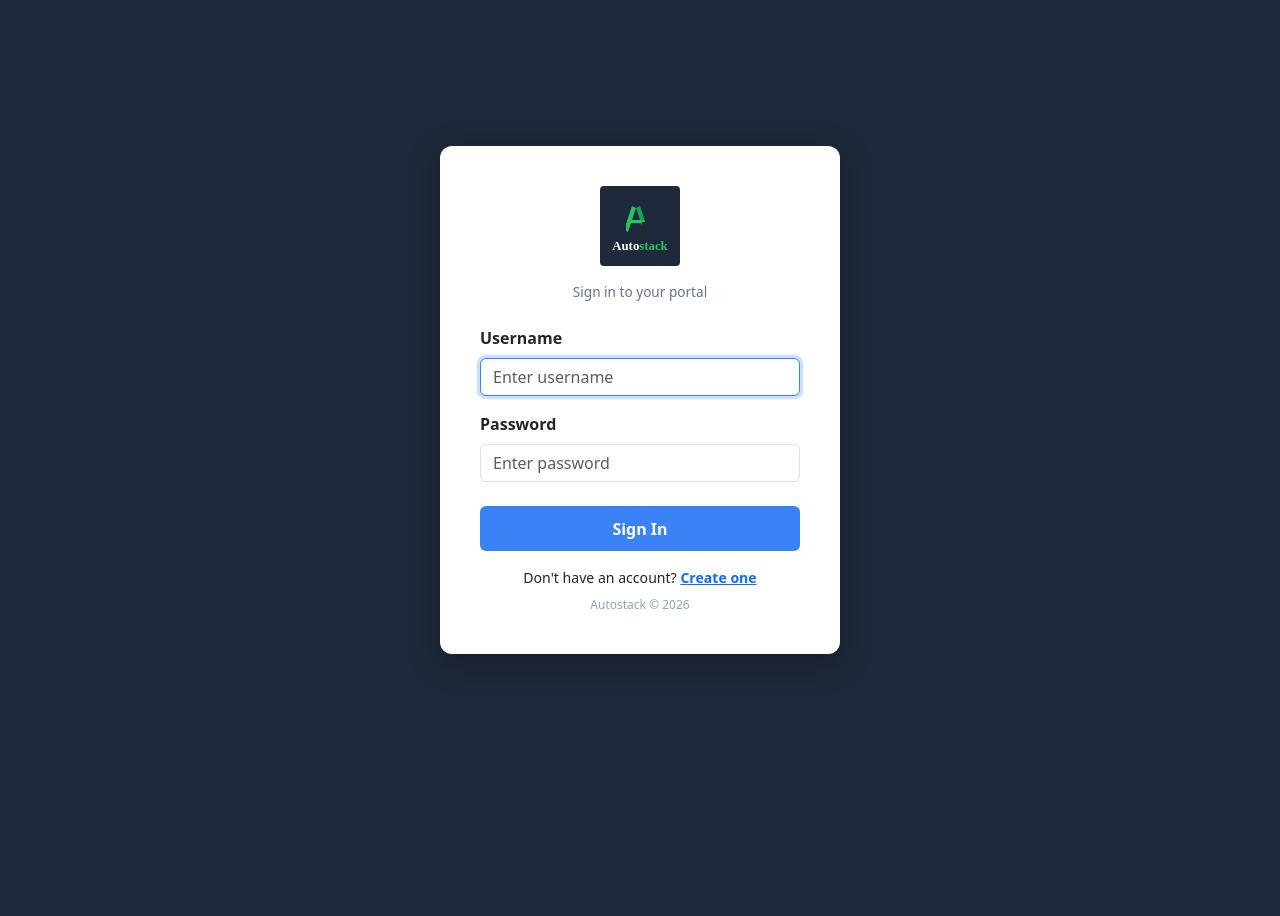
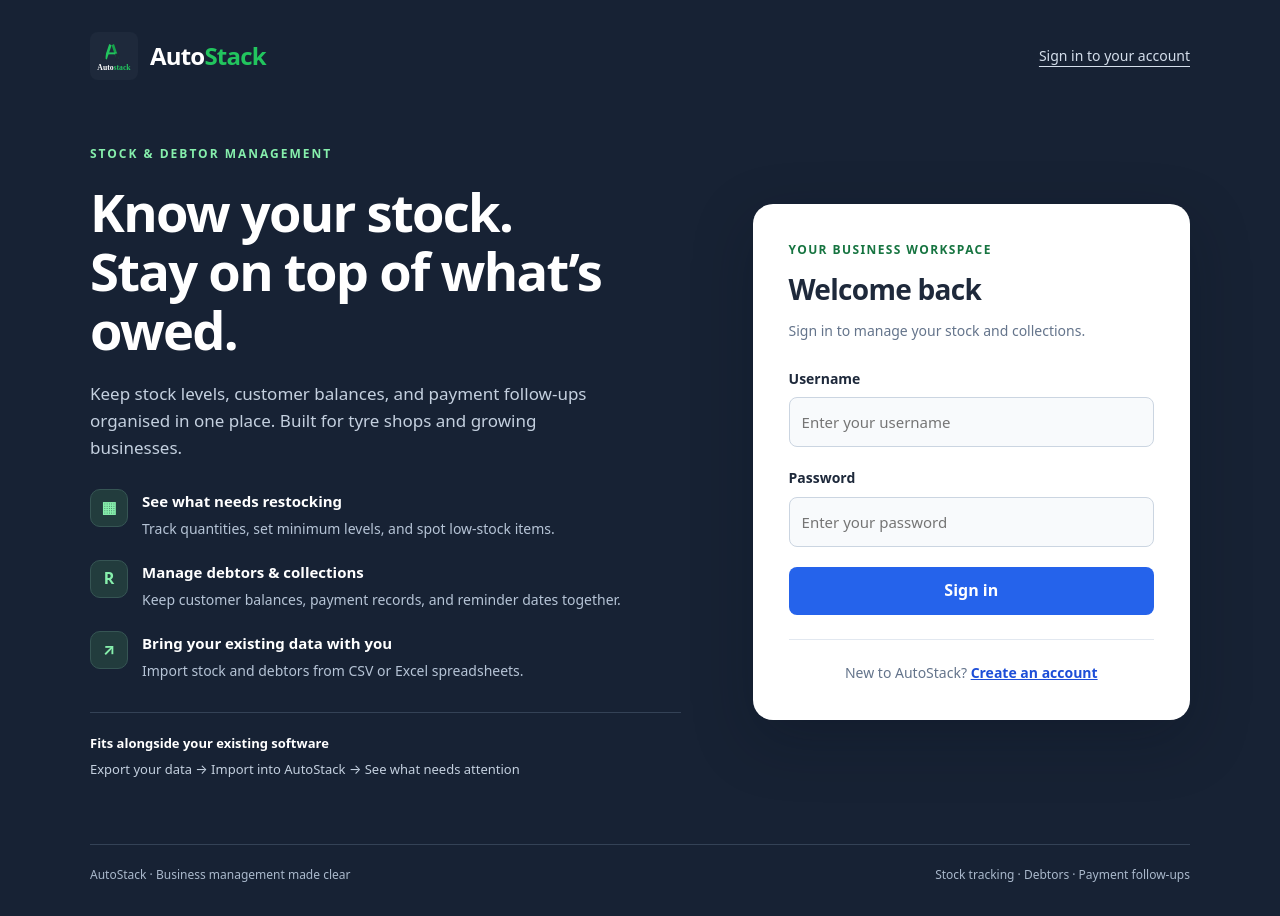
Before and after one commit to ameenosman1104-hash/autostack, a Flask app: page /login in a window 1280 px wide. Before the commit the page ends 654 px from the top, so only its background shows below. Run offline with Flask 3, Linux system fonts and the light colour scheme.

Commit message:
Present AutoStack features on professional login page

```diff
--- a/app/templates/login.html
+++ b/app/templates/login.html
@@ -3,49 +3,85 @@
 <head>
   <meta charset="UTF-8">
   <meta name="viewport" content="width=device-width, initial-scale=1">
-  <title>Login — Autostack</title>
-  <link href="https://cdn.jsdelivr.net/npm/bootstrap@5.3.0/dist/css/bootstrap.min.css" rel="stylesheet">
+  <meta name="description" content="AutoStack helps businesses track stock, manage outstanding customer balances, and organise payment follow-ups in one place.">
+  <title>AutoStack — Stock &amp; Debtor Management</title>
+  <link rel="manifest" href="/manifest.json">
+  <meta name="theme-color" content="#1e293b">
   <style>
-    body { background:#1E293B; min-height:100vh; display:flex; align-items:center; justify-content:center; }
-    .login-card { background:#fff; border-radius:12px; padding:2.5rem; width:100%; max-width:400px; box-shadow:0 8px 32px rgba(0,0,0,.3); }
-    .login-logo { color:#3B82F6; font-size:2rem; font-weight:800; }
-    .login-sub  { color:#64748B; font-size:.85rem; }
-    .btn-login  { background:#3B82F6; border:none; font-weight:600; padding:.65rem; }
-    .btn-login:hover { background:#2563EB; }
-    .form-control:focus { border-color:#3B82F6; box-shadow:0 0 0 .2rem rgba(59,130,246,.25); }
+    * { box-sizing:border-box; }
+    body { margin:0; background:#172234; color:#fff; font-family:system-ui,-apple-system,"Segoe UI",sans-serif; line-height:1.6; }
+    a { color:inherit; }
+    .page { max-width:1180px; margin:auto; padding:32px 40px; }
+    header { display:flex; align-items:center; justify-content:space-between; gap:20px; }
+    .brand { display:flex; align-items:center; gap:12px; font-size:24px; font-weight:800; letter-spacing:-.8px; }
+    .brand img { width:48px; height:48px; border-radius:8px; }
+    .brand span span { color:#22c55e; }
+    .header-link { color:#d4deeb; font-size:14px; text-underline-offset:5px; }
+    main { display:grid; grid-template-columns:minmax(0,1.35fr) minmax(320px,1fr); gap:72px; align-items:center; padding:64px 0; }
+    .eyebrow { color:#86efac; text-transform:uppercase; letter-spacing:2px; font-size:12px; font-weight:700; }
+    h1 { font-size:clamp(34px,4.1vw,54px); line-height:1.12; letter-spacing:-1.7px; margin:20px 0; max-width:600px; }
+    .intro { color:#c4d0df; font-size:17px; max-width:530px; margin:0 0 28px; }
+    .features { list-style:none; padding:0; margin:0; display:grid; gap:20px; }
+    .features li { display:flex; align-items:flex-start; gap:14px; }
+    .feature-icon { color:#86efac; background:#223c3d; border:1px solid #365554; border-radius:10px; width:38px; height:38px; display:grid; place-items:center; flex-shrink:0; font-weight:700; }
+    .features strong { font-size:15px; }
+    .features p { margin:3px 0 0; color:#b6c4d6; font-size:14px; }
+    .workflow { border-top:1px solid #344256; margin-top:30px; padding-top:20px; color:#c4d0df; font-size:13px; }
+    .workflow strong { color:#fff; display:block; margin-bottom:5px; }
+    .login-card { background:#fff; color:#1e293b; border-radius:20px; padding:36px; box-shadow:0 20px 60px #080f1b40; }
+    .card-label { color:#167440; font-size:12px; text-transform:uppercase; font-weight:700; letter-spacing:1.4px; }
+    h2 { margin:8px 0; font-size:28px; letter-spacing:-.7px; }
+    .login-sub { color:#64748b; font-size:14px; margin:0 0 26px; }
+    label { display:block; font-size:14px; font-weight:600; margin-bottom:7px; }
+    input { width:100%; min-height:48px; border:1px solid #cbd5e1; border-radius:8px; padding:12px; font:inherit; font-size:15px; background:#f8fafc; color:#1e293b; }
+    .field { margin-bottom:20px; }
+    input:focus-visible,button:focus-visible,a:focus-visible { outline:3px solid #60a5fa; outline-offset:3px; }
+    button { width:100%; min-height:48px; border:0; border-radius:8px; background:#2563eb; color:#fff; font:inherit; font-weight:650; cursor:pointer; }
+    button:hover { background:#1d4ed8; }
+    .register { text-align:center; font-size:14px; margin:24px 0 0; padding-top:22px; border-top:1px solid #e2e8f0; color:#64748b; }
+    .register a { color:#1d4ed8; font-weight:650; }
+    .alert { background:#fef2f2; color:#991b1b; border:1px solid #fecaca; border-radius:8px; padding:12px; margin-bottom:18px; overflow-wrap:anywhere; }
+    footer { border-top:1px solid #344256; padding-top:20px; display:flex; justify-content:space-between; gap:12px; color:#aab9cc; font-size:12px; }
+    @media(max-width:800px) { .page { padding:24px; } main { gap:36px; padding:40px 0; grid-template-columns:1fr; } .login-card { max-width:520px; width:100%; } h1 { max-width:620px; } }
+    @media(max-width:440px) { .page { padding:20px; } .login-card { padding:26px 22px; } .brand { font-size:21px; } .header-link { font-size:13px; } h1 { font-size:36px; } footer { flex-direction:column; } }
   </style>
 </head>
 <body>
-  <div class="login-card">
-    <div class="text-center mb-4">
-      <img src="{{ url_for('static', filename='logo.svg') }}" alt="Autostack" style="height:80px; margin-bottom:1rem;">
-      <div class="login-sub">Sign in to your portal</div>
-    </div>
-
+  <div class="page">
+    <header>
+      <div class="brand"><img src="{{ url_for('static', filename='logo.svg') }}" alt=""><span>Auto<span>Stack</span></span></div>
+      <a class="header-link" href="#sign-in">Sign in to your account</a>
+    </header>
+    <main>
+      <section aria-labelledby="overview-title">
+        <div class="eyebrow">Stock &amp; debtor management</div>
+        <h1 id="overview-title">Know your stock.<br>Stay on top of what’s owed.</h1>
+        <p class="intro">Keep stock levels, customer balances, and payment follow-ups organised in one place. Built for tyre shops and growing businesses.</p>
+        <ul class="features">
+          <li><span class="feature-icon" aria-hidden="true">▦</span><div><strong>See what needs restocking</strong><p>Track quantities, set minimum levels, and spot low-stock items.</p></div></li>
+          <li><span class="feature-icon" aria-hidden="true">R</span><div><strong>Manage debtors &amp; collections</strong><p>Keep customer balances, payment records, and reminder dates together.</p></div></li>
+          <li><span class="feature-icon" aria-hidden="true">↗</span><div><strong>Bring your existing data with you</strong><p>Import stock and debtors from CSV or Excel spreadsheets.</p></div></li>
+        </ul>
+        <div class="workflow"><strong>Fits alongside your existing software</strong>Export your data → Import into AutoStack → See what needs attention</div>
+      </section>
+      <section class="login-card" id="sign-in" aria-labelledby="login-title">
+        <div class="card-label">Your business workspace</div>
+        <h2 id="login-title">Welcome back</h2>
+        <p class="login-sub">Sign in to manage your stock and collections.</p>
         {% with messages = get_flashed_messages(with_categories=true) %}
           {% for cat, msg in messages %}
-        <div class="alert alert-danger py-2">{{ msg }}</div>
+            <div class="alert" role="alert">{{ msg }}</div>
           {% endfor %}
         {% endwith %}
-
         <form method="POST">
-      <div class="mb-3">
-        <label class="form-label fw-semibold">Username</label>
-        <input type="text" name="username" class="form-control" placeholder="Enter username" autofocus required>
-      </div>
-      <div class="mb-4">
-        <label class="form-label fw-semibold">Password</label>
-        <input type="password" name="password" class="form-control" placeholder="Enter password" required>
-      </div>
-      <button type="submit" class="btn btn-primary btn-login w-100 text-white">Sign In</button>
+          <div class="field"><label for="username">Username</label><input id="username" type="text" name="username" placeholder="Enter your username" autocomplete="username" autocapitalize="none" spellcheck="false" required></div>
+          <div class="field"><label for="password">Password</label><input id="password" type="password" name="password" placeholder="Enter your password" autocomplete="current-password" required></div>
+          <button type="submit">Sign in</button>
         </form>
-
-    <div class="text-center mt-3" style="font-size:.88rem;">
-      Don't have an account? <a href="{{ url_for('auth.register') }}" class="text-primary fw-semibold">Create one</a>
-    </div>
-    <div class="text-center mt-2" style="color:#94A3B8;font-size:.75rem;">
-      Autostack &copy; 2026
-    </div>
+        <p class="register">New to AutoStack? <a href="{{ url_for('auth.register') }}">Create an account</a></p>
+      </section>
+    </main>
+    <footer><span>AutoStack · Business management made clear</span><span>Stock tracking · Debtors · Payment follow-ups</span></footer>
   </div>
 </body>
 </html>
```
Lines whose indentation alone changed are shown as unchanged.
